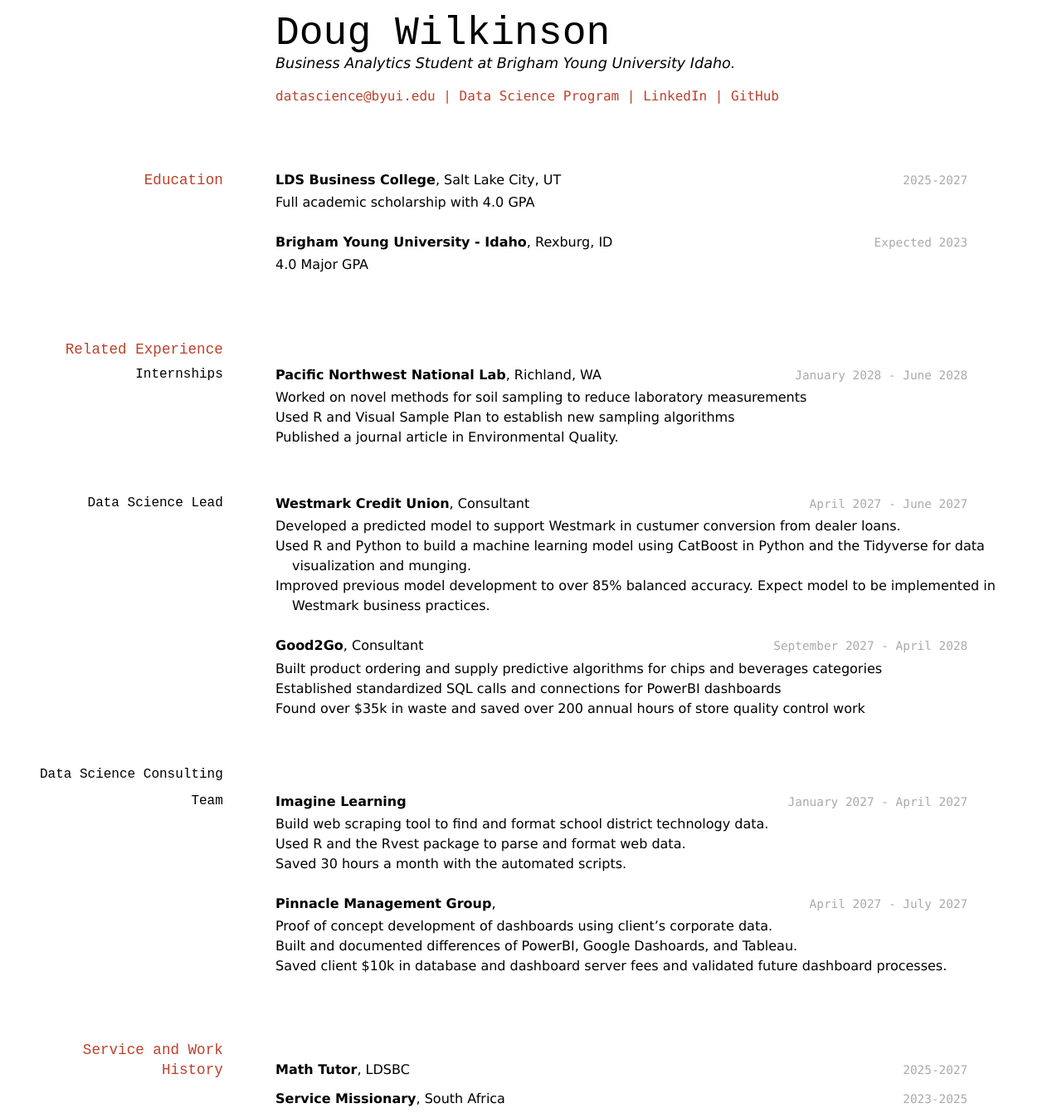
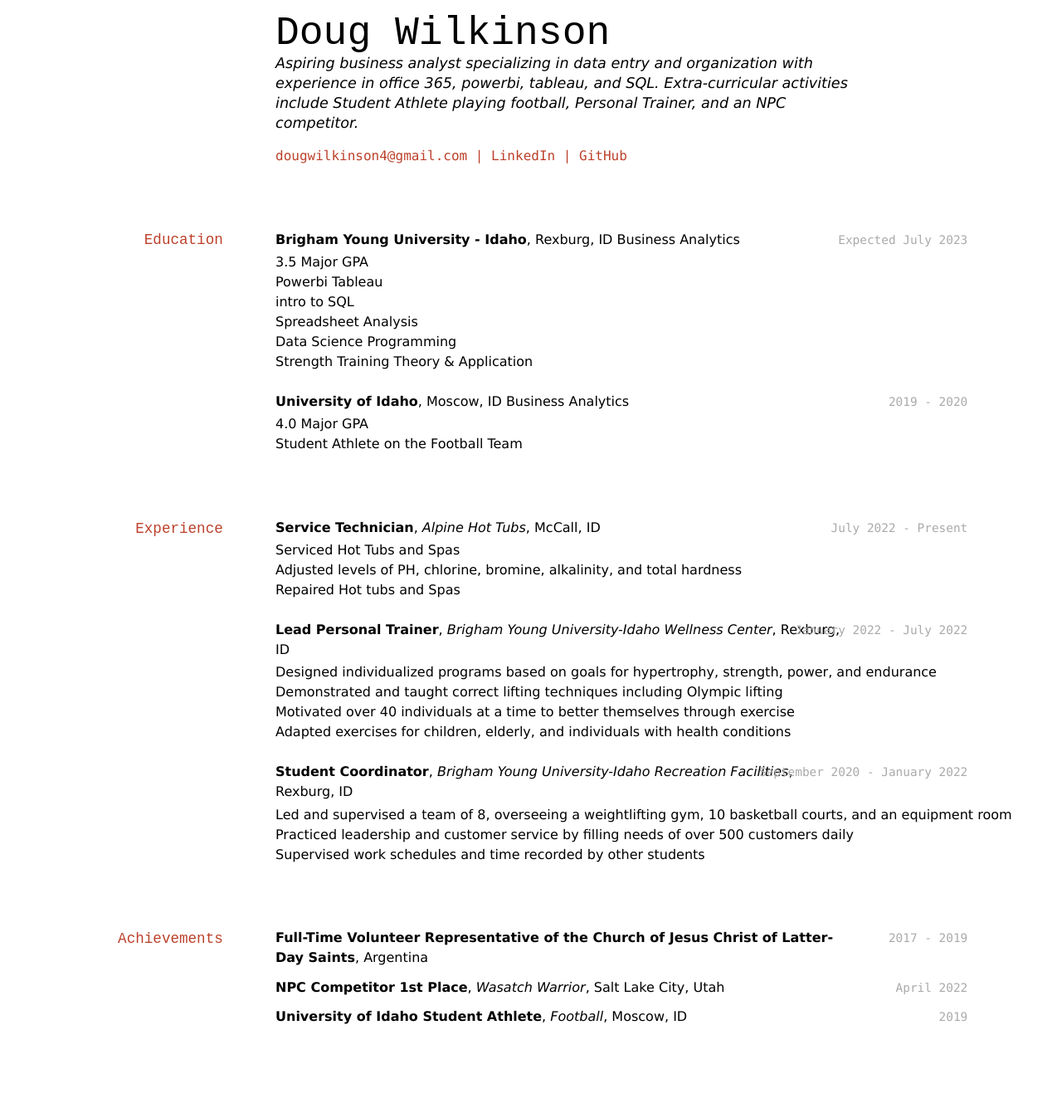
Before and after one commit to Doug-Wilkinson/Wilkinson-Resume, a Jekyll site: the page built from docs/index.md, in a window 1280 px wide. Shown: the whole page at 83% size. Built offline with Jekyll 4.4.1, drawn with Linux system fonts in a browser that asks for light colours; after the commit the page ends 1248 px from its top, so only the background shows below that.

Commit message:
update resume

```diff
--- a/docs/index.md
+++ b/docs/index.md
@@ -3,12 +3,14 @@ layout: cv
 title: Doug Wilkinson's Resume
 ---
 # Doug Wilkinson
-Business Analytics Student at Brigham Young University Idaho.
+Aspiring business analyst specializing in data entry and organization with
+experience in office 365, powerbi, tableau, and SQL. Extra-curricular activities
+include Student Athlete playing football, Personal Trainer, and an NPC
+competitor.
 
 <div id="webaddress">
-<a href="datascience@byui.edu">datascience@byui.edu</a>
-| <a href="https://byuidatascience.github.io/development.html">Data Science Program</a>
-| <a href="https://www.linkedin.com/groups/13537407/">LinkedIn</a>
+<a href="dougwilkinson4@gmail.com">dougwilkinson4@gmail.com</a>
+| <a href="https://www.linkedin.com/in/briandouglaswilkinson/">LinkedIn</a>
 | <a href="https://github.com/byuids-resumes">GitHub</a>
 </div>
 
@@ -16,72 +18,61 @@ Business Analytics Student at Brigham Young University Idaho.
 
 ## Education
 
-`2025-2027`
-__LDS Business College__, Salt Lake City, UT
+`Expected July 2023`
+__Brigham Young University - Idaho__, Rexburg, ID
+Business Analytics
 
-- Full academic scholarship with 4.0 GPA
+- 3.5 Major GPA
+- Powerbi Tableau
+- intro to SQL
+- Spreadsheet Analysis
+- Data Science Programming
+- Strength Training Theory & Application
 
-`Expected 2023`
-__Brigham Young University - Idaho__, Rexburg, ID
+`2019 - 2020`
+__University of Idaho__, Moscow, ID
+Business Analytics
 
 - 4.0 Major GPA
+- Student Athlete on the Football Team
 
 
-## Related Experience
+## Experience
 
-### Internships
+`July 2022 - Present`
+__Service Technician__, _Alpine Hot Tubs_, McCall, ID
 
-`January 2028 - June 2028`
-__Pacific Northwest National Lab__, Richland, WA
+- Serviced Hot Tubs and Spas
+- Adjusted levels of PH, chlorine, bromine, alkalinity, and total hardness
+- Repaired Hot tubs and Spas
 
-- Worked on novel methods for soil sampling to reduce laboratory measurements
-- Used R and Visual Sample Plan to establish new sampling algorithms
-- Published a journal article in Environmental Quality.
+`January 2022 - July 2022`
+__Lead Personal Trainer__, _Brigham Young University-Idaho Wellness Center_, Rexburg, ID
 
-### Data Science Lead
+- Designed individualized programs based on goals for hypertrophy, strength, power, and endurance
+- Demonstrated and taught correct lifting techniques including Olympic lifting
+- Motivated over 40 individuals at a time to better themselves through exercise
+- Adapted exercises for children, elderly, and individuals with health conditions
 
-`April 2027 - June 2027`
-__Westmark Credit Union__, Consultant
+`September 2020 - January 2022`
+__Student Coordinator__, _Brigham Young University-Idaho Recreation Facilities_, Rexburg, ID
 
-- Developed a predicted model to support Westmark in custumer conversion from dealer loans.
-- Used R and Python to build a machine learning model using CatBoost in Python and the Tidyverse for data visualization and munging.
-- Improved previous model development to over 85% balanced accuracy. Expect model to be implemented in Westmark business practices.
+- Led and supervised a team of 8, overseeing a weightlifting gym, 10 basketball courts, and an equipment room
+- Practiced leadership and customer service by filling needs of over 500 customers daily
+- Supervised work schedules and time recorded by other students
 
-`September 2027 - April 2028`
-__Good2Go__, Consultant
+## Achievements
 
-- Built product ordering and supply predictive algorithms for chips and beverages categories
-- Established standardized SQL calls and connections for PowerBI dashboards
-- Found over $35k in waste and saved over 200 annual hours of store quality control work
+`2017 - 2019`
+__Full-Time Volunteer Representative of the Church of Jesus
+Christ of Latter-Day Saints__, Argentina
 
-### Data Science Consulting Team
+`April 2022`
+__NPC Competitor 1st Place__, _Wasatch Warrior_, Salt Lake City, Utah
 
-`January 2027 - April 2027`
-__Imagine Learning__
-
-- Build web scraping tool to find and format school district technology data.
-- Used R and the Rvest package to parse and format web data.
-- Saved 30 hours a month with the automated scripts.
-
-`April 2027 - July 2027`
-__Pinnacle Management Group__,
-
-- Proof of concept development of dashboards using client's corporate data.
-- Built and documented differences of PowerBI, Google Dashoards, and Tableau.
-- Saved client $10k in database and dashboard server fees and validated future dashboard processes.
-
-
-## Service and Work History
-
-`2025-2027`
-__Math Tutor__, LDSBC
-
-
-`2023-2025`
-__Service Missionary__, South Africa
-
-
+`2019`
+__University of Idaho Student Athlete__, _Football_, Moscow, ID
 
 <!-- ### Footer
 
-Last updated: May 2013 -->
+Last updated: December 2022 -->
```
